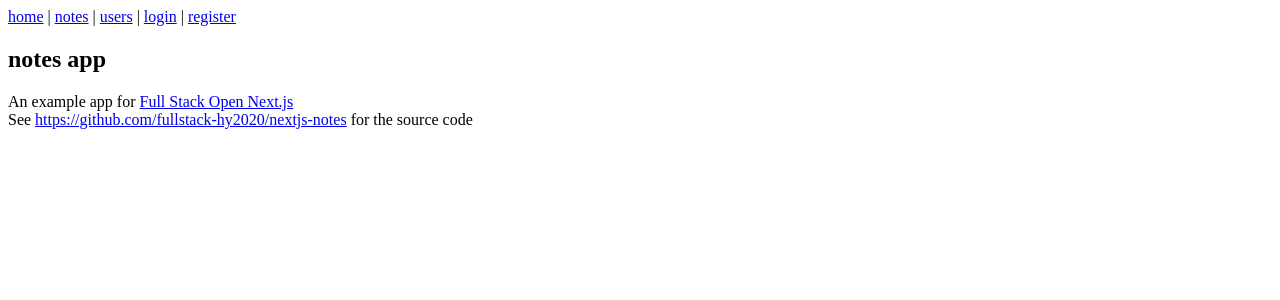
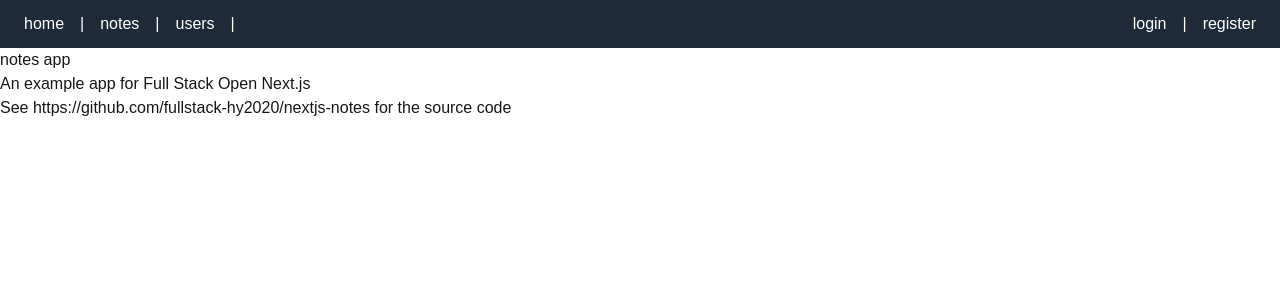
Before and after one commit to FilipKod/fso-part14-notes-app, a Next.js app: page / in a window 1280 px wide. Shown: the top 300 px of the page. Built offline with nearby package versions, Linux system fonts and the light colour scheme; no server answers.

Commit message:
feat: implement notification system and enhance note creation feedback

```diff
--- a/app/actions/notes.ts
+++ b/app/actions/notes.ts
@@ -6,7 +6,7 @@
 import { auth } from "@/auth";
 
 export const createNote = async (
-  prevState: { error: string },
+  prevState: { error: string; success?: boolean },
   formData: FormData,
 ) => {
   const session = await auth();
@@ -16,13 +16,16 @@
 
   const content = formData.get("content") as string;
   if (!content || content.length < 10) {
-    return { error: "Note content must be at least 10 characters long" };
+    return {
+      error: "Note content must be at least 10 characters long",
+      success: false,
+    };
   }
   const important = formData.get("important") === "on";
   await addNote(content, important);
 
   revalidatePath("/notes");
-  redirect("/notes");
+  return { error: "", success: true };
 };
 
 export const toggNoteleImportance = async (formData: FormData) => {
--- a/app/components/NavBar.tsx
+++ b/app/components/NavBar.tsx
@@ -1,33 +1,42 @@
 "use client";
 
 import { signOut, useSession } from "next-auth/react";
-import Link from "next/link";
+import NavLink from "./NavLink";
 
 export default function NavBar() {
   const { data: session } = useSession();
 
   return (
-    <nav>
-      <Link href={"/"}>home</Link>
+    <nav className="bg-gray-800 text-white px-6 py-3 flex items-center gap-4">
+      <NavLink href={"/"}>home</NavLink>
       {" | "}
-      <Link href={"/notes"}>notes</Link>
+      <NavLink href={"/notes"}>notes</NavLink>
       {" | "}
-      <Link href={"/users"}>users</Link>
+      <NavLink href={"/users"}>users</NavLink>
       {" | "}
+      <div className="ml-auto flex items-center gap-4">
         {session ? (
           <>
-          <Link href={"/notes/new"}>create note</Link>
+            <NavLink href={"/notes/new"}>create note</NavLink>
             {" | "}
-          <em>{session.user?.name} logged in</em>{" "}
-          <button onClick={() => signOut()}>logout</button>
+            <em className="text-gray-300">
+              {session.user?.name} logged in
+            </em>{" "}
+            <button
+              onClick={() => signOut()}
+              className="bg-gray-600 hover:bg-gray-500 px-3 py-1 rounded text-sm"
+            >
+              logout
+            </button>
           </>
         ) : (
           <>
-          <Link href={"/login"}>login</Link>
+            <NavLink href={"/login"}>login</NavLink>
             {" | "}
-          <Link href={"/register"}>register</Link>
+            <NavLink href={"/register"}>register</NavLink>
           </>
         )}
+      </div>
     </nav>
   );
 }
--- /dev/null
+++ b/app/components/NavLink.tsx
@@ -0,0 +1,15 @@
+import Link from "next/link";
+import React from "react";
+
+interface NavLinkProps {
+  href: string;
+  children: React.ReactNode;
+}
+
+export default function NavLink({ href, children }: NavLinkProps) {
+  return (
+    <Link href={href} className="hover:text-gray-300">
+      {children}
+    </Link>
+  );
+}
--- /dev/null
+++ b/app/components/Notification.tsx
@@ -0,0 +1,20 @@
+"use client";
+
+import React from "react";
+import { useNotification } from "./NotificationContext";
+
+export default function Notification() {
+  const { message, type } = useNotification();
+
+  if (!message) return null;
+
+  const style: React.CSSProperties = {
+    padding: "10px 16px",
+    marginBottom: "10px",
+    borderRadius: "4px",
+    color: "white",
+    backgroundColor: type === "success" ? "#16a34a" : "#dc2626",
+  };
+
+  return <div style={style}>{message}</div>;
+}
--- /dev/null
+++ b/app/components/NotificationContext.tsx
@@ -0,0 +1,40 @@
+"use client";
+
+import React, { createContext, useContext, useState } from "react";
+
+type NotificationType = "success" | "error";
+
+type NotificationContextType = {
+  message: string;
+  type: NotificationType;
+  showNotification: (message: string, type?: NotificationType) => void;
+};
+
+const NotificationContext = createContext<NotificationContextType>({
+  message: "",
+  type: "success",
+  showNotification: () => {},
+});
+
+export const NotificationProvider = ({
+  children,
+}: {
+  children: React.ReactNode;
+}) => {
+  const [message, setMessage] = useState("");
+  const [type, setType] = useState<NotificationType>("success");
+
+  const showNotification = (message: string, type?: NotificationType) => {
+    setMessage(message);
+    setType(type || "success");
+    setTimeout(() => setMessage(""), 5000);
+  };
+
+  return (
+    <NotificationContext value={{ message, type, showNotification }}>
+      {children}
+    </NotificationContext>
+  );
+};
+
+export const useNotification = () => useContext(NotificationContext);
--- a/app/layout.tsx
+++ b/app/layout.tsx
@@ -1,4 +1,7 @@
+import "./globals.css";
 import NavBar from "./components/NavBar";
+import Notification from "./components/Notification";
+import { NotificationProvider } from "./components/NotificationContext";
 import AuthSessionProvider from "./components/SessionProvider";
 
 export default function RootLayout({
@@ -8,11 +11,14 @@
 }>) {
   return (
     <html lang="en">
-      <body>
+      <body className="min-h-screen bg-background text-foreground">
         <AuthSessionProvider>
-          <NavBar />
+          <NotificationProvider>
+            <NavBar />
+            <Notification />
+            {children}
+          </NotificationProvider>
         </AuthSessionProvider>
-        {children}
       </body>
     </html>
   );
--- a/app/notes/new/page.tsx
+++ b/app/notes/new/page.tsx
@@ -1,10 +1,25 @@
 "use client";
 
 import { createNote } from "@/app/actions/notes";
-import { useActionState } from "react";
+import { useNotification } from "@/app/components/NotificationContext";
+import { useRouter } from "next/navigation";
+import { useActionState, useEffect } from "react";
 
 const NewNote = () => {
-  const [state, formAction] = useActionState(createNote, { error: "" });
+  const [state, formAction] = useActionState(createNote, {
+    error: "",
+    success: false,
+  });
+  const { showNotification } = useNotification();
+  const router = useRouter();
+
+  useEffect(() => {
+    console.log(state);
+    if (state.success) {
+      showNotification("note created");
+      router.push("/notes");
+    }
+  }, [state, showNotification, router]);
 
   return (
     <div>
--- a/app/notes/page.tsx
+++ b/app/notes/page.tsx
@@ -11,16 +11,28 @@
   const notes = await getNotes(showImportant);
 
   return (
-    <div>
-      <h2>Notes</h2>
-      <Link href={showImportant ? "/notes" : "/notes?important=true"}>
-        {showImportant ? "show all" : "show important only"}
-      </Link>
-      <ul>
+    <div className="max-w-2xl mx-auto p-6">
+      <h2 className="text-2xl font-bold mb-4">Notes</h2>
+      <div className="mb-4">
+        <Link
+          href={showImportant ? "/notes" : "/notes?important=true"}
+          className="text-blue-600 hover:underline"
+        >
+          {showImportant ? "show all" : "show important only"}
+        </Link>
+      </div>
+      <ul className="space-y-2">
         {notes.map((note) => (
-          <li key={note.id}>
-            <Link href={`/notes/${note.id}`}>{note.content}</Link>
-            {note.important && <strong>(important)</strong>}
+          <li key={note.id} className="border rounded p-3 hover:bg-gray-50">
+            <Link
+              href={`/notes/${note.id}`}
+              className="text-blue-600 hover:underline"
+            >
+              {note.content}
+            </Link>
+            {note.important && (
+              <strong className="ml-2 text-amber-600">(important)</strong>
+            )}
           </li>
         ))}
       </ul>
```
Lines whose indentation alone changed are shown as unchanged.
